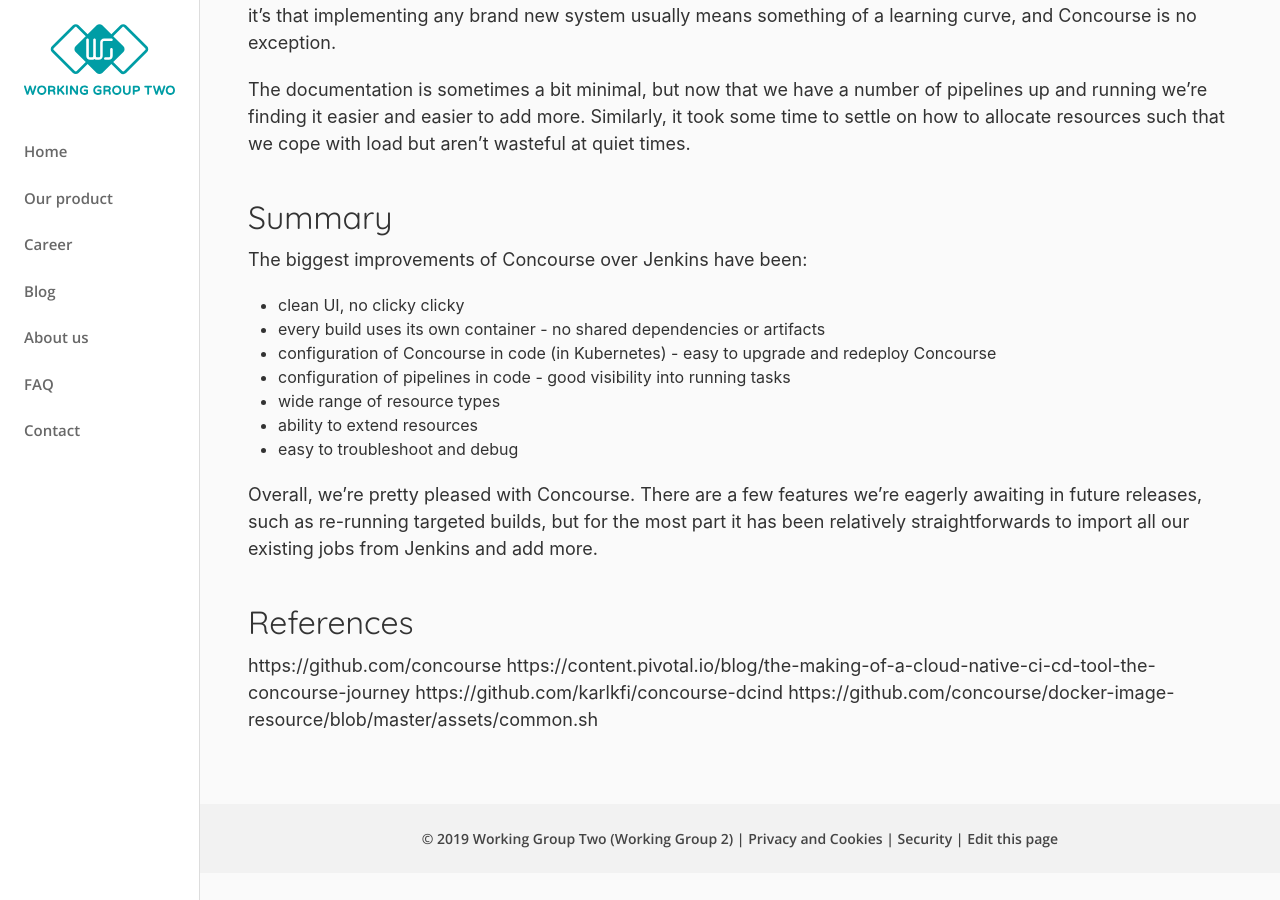
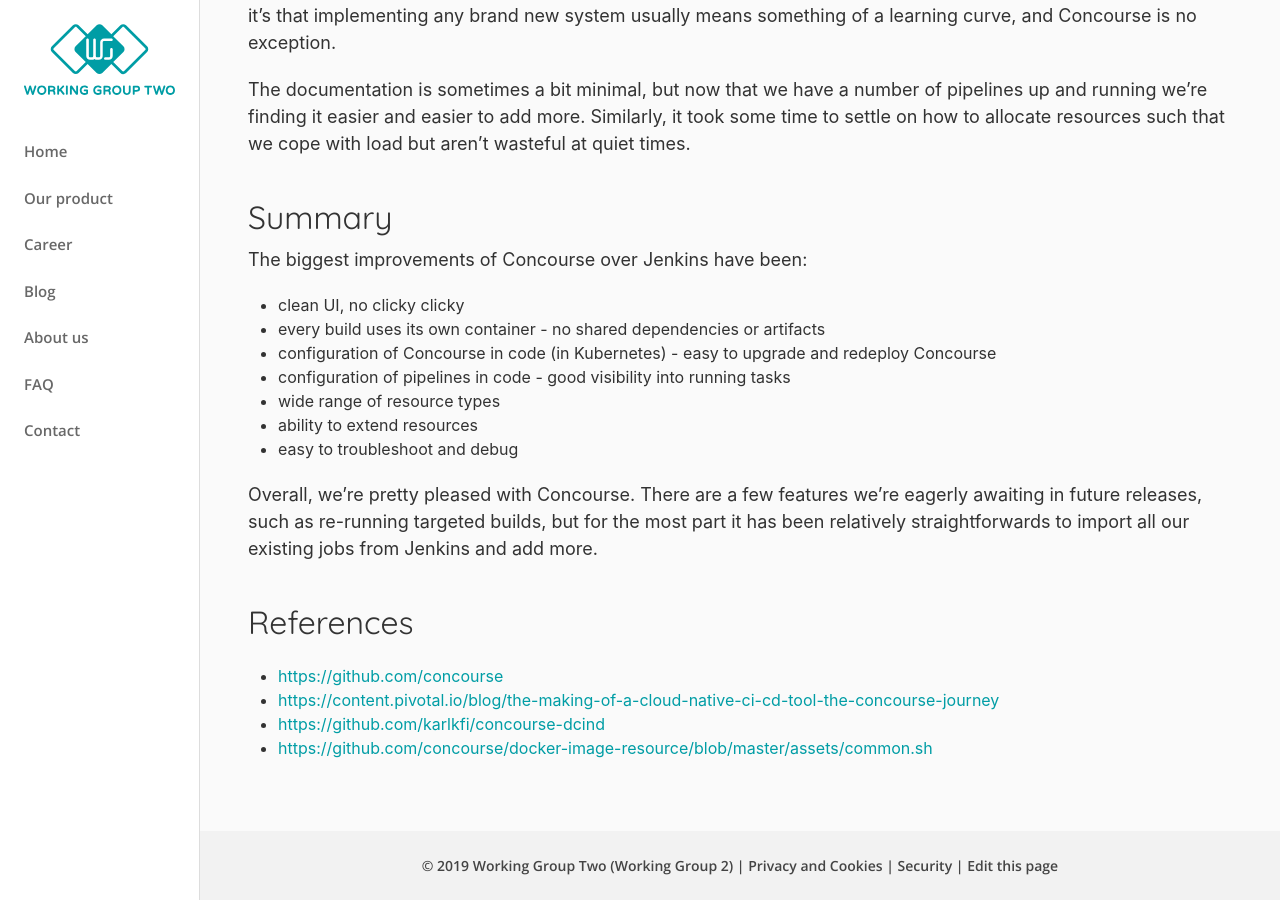
Before and after one commit to working-group-two/engineering-blog, a Jekyll site: the page built from pages/blog/_posts/2019-12-19-jenkins-to-concourse.md, in a window 1280 px wide and 900 px high, scrolled down 3721 px. Built offline with Jekyll 4.4.1, drawn with Linux system fonts in a browser that asks for light colours; nearby versions of some CDN libraries; before the commit the page ends 4594 px from its top, so only the background shows below that.

Commit message:
Formatting

```diff
--- a/pages/blog/_posts/2019-12-19-jenkins-to-concourse.md
+++ b/pages/blog/_posts/2019-12-19-jenkins-to-concourse.md
@@ -127,7 +127,7 @@
 
 ## References
 
-https://github.com/concourse
-https://content.pivotal.io/blog/the-making-of-a-cloud-native-ci-cd-tool-the-concourse-journey
-https://github.com/karlkfi/concourse-dcind
-https://github.com/concourse/docker-image-resource/blob/master/assets/common.sh
+* [https://github.com/concourse]()
+* [https://content.pivotal.io/blog/the-making-of-a-cloud-native-ci-cd-tool-the-concourse-journey]()
+* [https://github.com/karlkfi/concourse-dcind]()
+* [https://github.com/concourse/docker-image-resource/blob/master/assets/common.sh]()
```
